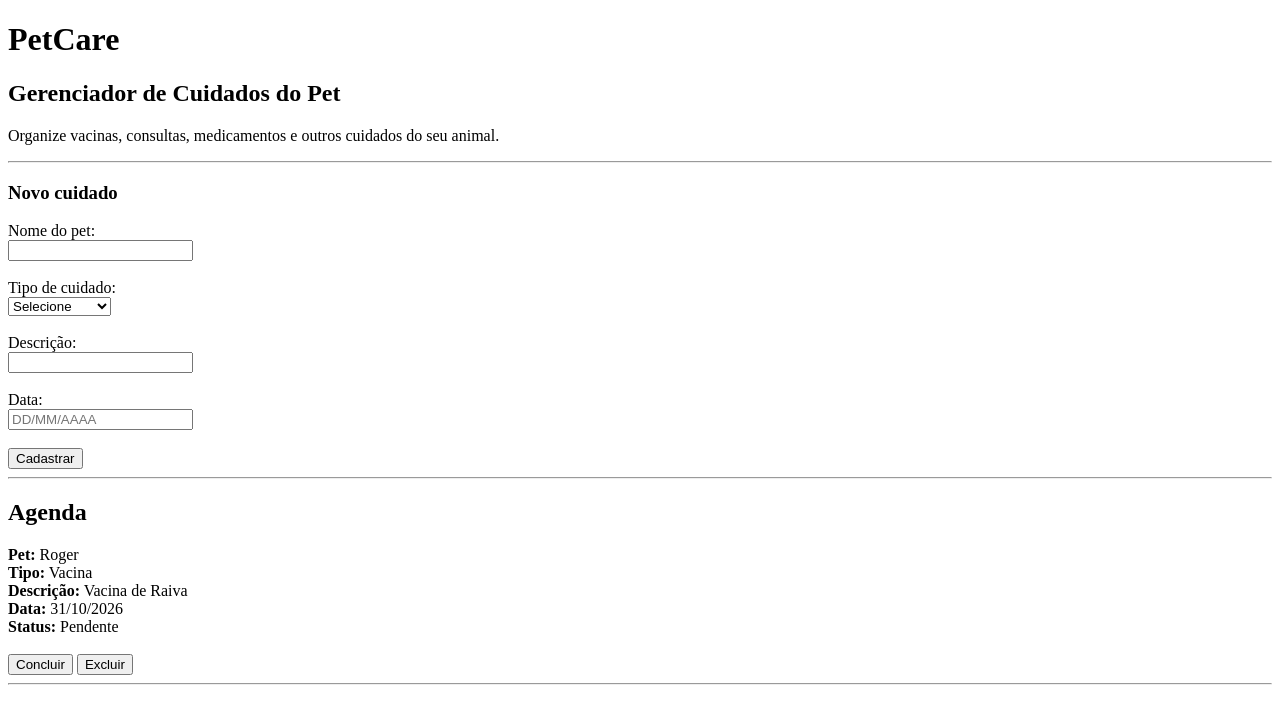
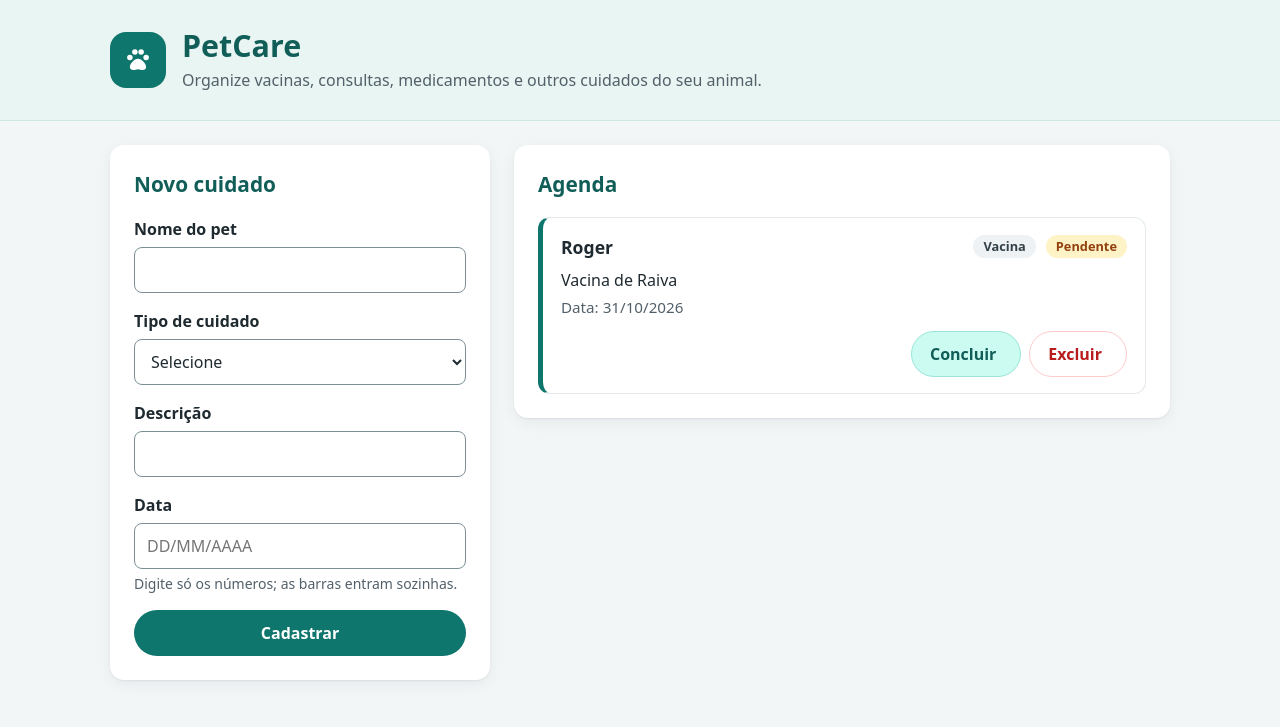
Before and after one commit to RoninXK/PetCare, a Flask app: page / in a window 1280 px wide. Shown: the top 727 px of the page. Run offline with Flask 3, Linux system fonts and the light colour scheme; data comes from the database, SQL or seed files in the repository; some libraries are stand-ins or nearby versions.

Commit message:
feat(ui): modernizar a interface da página principal
Nova apresentação, sem mudar regras nem rotas:
- cabeçalho com o nome PetCare e a descrição
- formulário de cadastro num card e a agenda em outra área
- cada cuidado num card, com etiquetas de tipo e status; pendentes com
  borda verde, concluídos acinzentados
- erros de validação num bloco destacado com role="alert"
- botões arredondados para cadastrar, concluir e excluir
- layout em duas colunas a partir de 900 px e em uma coluna no celular
- paleta em verde-água, branco e cinza claro, com contraste AA

Acessibilidade: rótulos associados aos campos (for/id), dica de
formato ligada à data por aria-describedby, foco visível pelo teclado
e texto extra nos botões para leitores de tela ("Excluir o cuidado de
Rex").

Nomes dos campos, tokens CSRF, valores mantidos após erro, máscara de
data e confirmação de exclusão continuam iguais. O CSS fica em
static/style.css, sem bibliotecas externas.

Refs #15

Co-Authored-By: Claude Opus 5.5 <noreply@anthropic.com>

```diff
--- /dev/null
+++ b/static/style.css
@@ -0,0 +1,369 @@
+/* PetCare - estilos da página principal */
+
+:root {
+    --verde-escuro: #115e59;
+    --verde: #0f766e;
+    --verde-claro: #ccfbf1;
+    --verde-fundo: #e8f5f2;
+    --cinza-fundo: #f3f6f7;
+    --cinza-borda: #7d8f96;
+    --cinza-linha: #e2e8eb;
+    --texto: #1f2a30;
+    --texto-suave: #52606a;
+    --branco: #ffffff;
+    --pendente-fundo: #fef3c7;
+    --pendente-texto: #92400e;
+    --erro: #b91c1c;
+    --erro-fundo: #fef2f2;
+    --erro-borda: #fecaca;
+    --raio: 14px;
+    --sombra: 0 1px 2px rgb(15 23 42 / 6%), 0 4px 16px rgb(15 23 42 / 6%);
+}
+
+*,
+*::before,
+*::after {
+    box-sizing: border-box;
+}
+
+body {
+    margin: 0;
+    background: var(--cinza-fundo);
+    color: var(--texto);
+    font-family: system-ui, -apple-system, "Segoe UI", Roboto, "Helvetica Neue", Arial, sans-serif;
+    font-size: 1rem;
+    line-height: 1.5;
+}
+
+/* Cabeçalho */
+
+.cabecalho {
+    background: var(--verde-fundo);
+    border-bottom: 1px solid #cfe7e2;
+}
+
+.cabecalho-conteudo {
+    display: flex;
+    align-items: center;
+    gap: 16px;
+    max-width: 1100px;
+    margin: 0 auto;
+    padding: 28px 20px;
+}
+
+.logo {
+    flex-shrink: 0;
+    display: grid;
+    place-items: center;
+    width: 56px;
+    height: 56px;
+    border-radius: 16px;
+    background: var(--verde);
+    color: var(--branco);
+}
+
+.cabecalho h1 {
+    margin: 0;
+    color: var(--verde-escuro);
+    font-size: 1.9rem;
+    line-height: 1.2;
+}
+
+.cabecalho p {
+    margin: 4px 0 0;
+    color: var(--texto-suave);
+}
+
+/* Estrutura */
+
+.conteudo {
+    display: grid;
+    gap: 24px;
+    max-width: 1100px;
+    margin: 0 auto;
+    padding: 24px 20px 48px;
+}
+
+@media (min-width: 900px) {
+    .conteudo {
+        grid-template-columns: 380px 1fr;
+        align-items: start;
+    }
+}
+
+.card {
+    background: var(--branco);
+    border-radius: var(--raio);
+    box-shadow: var(--sombra);
+    padding: 24px;
+}
+
+.card h2 {
+    margin: 0 0 16px;
+    color: var(--verde-escuro);
+    font-size: 1.3rem;
+}
+
+/* Formulário */
+
+.campo {
+    margin-bottom: 16px;
+}
+
+.campo label {
+    display: block;
+    margin-bottom: 6px;
+    font-weight: 600;
+}
+
+.campo input,
+.campo select {
+    width: 100%;
+    padding: 10px 12px;
+    border: 1px solid var(--cinza-borda);
+    border-radius: 8px;
+    background: var(--branco);
+    color: var(--texto);
+    font: inherit;
+}
+
+.campo input:hover,
+.campo select:hover {
+    border-color: #52606a;
+}
+
+.dica {
+    display: block;
+    margin-top: 4px;
+    color: var(--texto-suave);
+    font-size: 0.875rem;
+}
+
+/* Mensagens de erro */
+
+.alerta-erro {
+    margin-bottom: 20px;
+    padding: 14px 16px;
+    border: 1px solid var(--erro-borda);
+    border-left: 5px solid var(--erro);
+    border-radius: 10px;
+    background: var(--erro-fundo);
+    color: #7f1d1d;
+}
+
+.alerta-erro strong {
+    display: block;
+    margin-bottom: 4px;
+}
+
+.alerta-erro ul {
+    margin: 0;
+    padding-left: 20px;
+}
+
+/* Botões */
+
+.botao {
+    display: inline-flex;
+    align-items: center;
+    justify-content: center;
+    gap: 6px;
+    padding: 10px 18px;
+    border: 1px solid transparent;
+    border-radius: 999px;
+    font: inherit;
+    font-weight: 600;
+    cursor: pointer;
+    transition: background-color 0.15s, border-color 0.15s;
+}
+
+.botao-principal {
+    width: 100%;
+    background: var(--verde);
+    color: var(--branco);
+}
+
+.botao-principal:hover {
+    background: var(--verde-escuro);
+}
+
+.botao-concluir {
+    background: var(--verde-claro);
+    border-color: #99e6d8;
+    color: var(--verde-escuro);
+}
+
+.botao-concluir:hover {
+    background: #b2f5e6;
+}
+
+.botao-excluir {
+    background: var(--branco);
+    border-color: var(--erro-borda);
+    color: var(--erro);
+}
+
+.botao-excluir:hover {
+    background: var(--erro-fundo);
+}
+
+/* Foco visível para quem navega pelo teclado */
+
+a:focus-visible,
+button:focus-visible,
+input:focus-visible,
+select:focus-visible {
+    outline: 3px solid var(--verde);
+    outline-offset: 2px;
+}
+
+/* Agenda */
+
+.agenda-titulo {
+    display: flex;
+    align-items: baseline;
+    justify-content: space-between;
+    gap: 12px;
+}
+
+.lista-cuidados {
+    display: grid;
+    gap: 14px;
+    margin: 0;
+    padding: 0;
+    list-style: none;
+}
+
+.cuidado {
+    padding: 16px 18px;
+    border: 1px solid var(--cinza-linha);
+    border-left: 5px solid var(--verde);
+    border-radius: 12px;
+    background: var(--branco);
+}
+
+.cuidado-concluido {
+    border-left-color: #94a3b8;
+    background: #f8fafb;
+}
+
+.cuidado-concluido .cuidado-pet {
+    color: var(--texto-suave);
+}
+
+.cuidado-topo {
+    display: flex;
+    flex-wrap: wrap;
+    align-items: center;
+    gap: 8px 10px;
+}
+
+.cuidado-pet {
+    margin: 0;
+    margin-right: auto;
+    font-size: 1.1rem;
+}
+
+.etiqueta {
+    display: inline-block;
+    padding: 2px 10px;
+    border-radius: 999px;
+    font-size: 0.8rem;
+    font-weight: 600;
+}
+
+.etiqueta-tipo {
+    background: #eef2f4;
+    color: #334048;
+}
+
+.etiqueta-pendente {
+    background: var(--pendente-fundo);
+    color: var(--pendente-texto);
+}
+
+.etiqueta-concluido {
+    background: var(--verde-claro);
+    color: var(--verde-escuro);
+}
+
+.cuidado-descricao {
+    margin: 8px 0 4px;
+    overflow-wrap: anywhere;
+}
+
+.cuidado-data {
+    margin: 0;
+    color: var(--texto-suave);
+    font-size: 0.95rem;
+}
+
+.cuidado-acoes {
+    display: flex;
+    flex-wrap: wrap;
+    justify-content: flex-end;
+    gap: 8px;
+    margin-top: 12px;
+}
+
+.cuidado-acoes form {
+    margin: 0;
+}
+
+.agenda-vazia {
+    margin: 0;
+    padding: 28px 16px;
+    border: 2px dashed var(--cinza-linha);
+    border-radius: 12px;
+    color: var(--texto-suave);
+    text-align: center;
+}
+
+/* Texto só para leitores de tela */
+
+.sr-only {
+    position: absolute;
+    width: 1px;
+    height: 1px;
+    padding: 0;
+    margin: -1px;
+    overflow: hidden;
+    clip: rect(0, 0, 0, 0);
+    white-space: nowrap;
+    border: 0;
+}
+
+/* Celular */
+
+@media (max-width: 480px) {
+    .cabecalho-conteudo {
+        padding: 20px 16px;
+    }
+
+    .cabecalho h1 {
+        font-size: 1.6rem;
+    }
+
+    .conteudo {
+        padding: 16px 12px 32px;
+    }
+
+    .card {
+        padding: 18px;
+    }
+
+    .cuidado-acoes .botao,
+    .cuidado-acoes form {
+        flex: 1;
+    }
+
+    .cuidado-acoes .botao {
+        width: 100%;
+    }
+}
+
+@media (prefers-reduced-motion: reduce) {
+    .botao {
+        transition: none;
+    }
+}
--- a/templates/index.html
+++ b/templates/index.html
@@ -3,181 +3,170 @@
 
 <head>
     <meta charset="UTF-8">
+    <meta name="viewport" content="width=device-width, initial-scale=1">
     <title>PetCare</title>
+    <link rel="stylesheet" href="{{ url_for('static', filename='style.css') }}">
 </head>
 
 <body>
 
+    <header class="cabecalho">
+        <div class="cabecalho-conteudo">
+            <div class="logo" aria-hidden="true">
+                <svg width="30" height="30" viewBox="0 0 24 24" fill="currentColor">
+                    <circle cx="5.5" cy="10" r="2.2"/>
+                    <circle cx="9.5" cy="5.5" r="2.2"/>
+                    <circle cx="14.5" cy="5.5" r="2.2"/>
+                    <circle cx="18.5" cy="10" r="2.2"/>
+                    <path d="M12 11c-3 0-6.5 4-6.5 6.6 0 1.6 1.2 2.4 2.7 2.4 1.4 0 2.4-.7 3.8-.7s2.4.7 3.8.7c1.5 0 2.7-.8 2.7-2.4C18.5 15 15 11 12 11z"/>
+                </svg>
+            </div>
+            <div>
                 <h1>PetCare</h1>
+                <p>Organize vacinas, consultas, medicamentos e outros cuidados do seu animal.</p>
+            </div>
+        </div>
+    </header>
 
-    <h2>Gerenciador de Cuidados do Pet</h2>
+    <main class="conteudo">
 
-    <p>
-        Organize vacinas, consultas, medicamentos
-        e outros cuidados do seu animal.
-    </p>
+        <section class="card" aria-labelledby="titulo-cadastro">
 
-    <hr>
-
-    <h3>Novo cuidado</h3>
+            <h2 id="titulo-cadastro">Novo cuidado</h2>
 
             {% if erros %}
-
+            <div class="alerta-erro" role="alert">
+                <strong>Não foi possível cadastrar:</strong>
+                <ul>
                     {% for erro in erros %}
-        <p>
-            <strong>{{ erro }}</strong>
-        </p>
+                    <li>{{ erro }}</li>
                     {% endfor %}
-
+                </ul>
+            </div>
             {% endif %}
 
             <form method="POST">
 
                 <input type="hidden" name="csrf_token" value="{{ csrf_token() }}">
 
-        <label>Nome do pet:</label>
-        <br>
-
+                <div class="campo">
+                    <label for="nome_pet">Nome do pet</label>
                     <input
                         type="text"
+                        id="nome_pet"
                         name="nome_pet"
+                        autocomplete="off"
                         required
                         {%- if dados and dados.nome_pet %} value="{{ dados.nome_pet }}"{% endif %}
                     >
+                </div>
 
-        <br><br>
+                <div class="campo">
+                    <label for="tipo_cuidado">Tipo de cuidado</label>
+                    <select id="tipo_cuidado" name="tipo_cuidado" required>
+                        <option value="">Selecione</option>
+                        <option value="Vacina"{% if dados and dados.tipo_cuidado == "Vacina" %} selected{% endif %}>Vacina</option>
+                        <option value="Consulta"{% if dados and dados.tipo_cuidado == "Consulta" %} selected{% endif %}>Consulta</option>
+                        <option value="Medicamento"{% if dados and dados.tipo_cuidado == "Medicamento" %} selected{% endif %}>Medicamento</option>
+                        <option value="Outro"{% if dados and dados.tipo_cuidado == "Outro" %} selected{% endif %}>Outro</option>
+                    </select>
+                </div>
 
-        <label>Tipo de cuidado:</label>
-        <br>
-
-        <select name="tipo_cuidado" required>
-
-            <option value="">
-                Selecione
-            </option>
-
-            <option value="Vacina"{% if dados and dados.tipo_cuidado == "Vacina" %} selected{% endif %}>
-                Vacina
-            </option>
-
-            <option value="Consulta"{% if dados and dados.tipo_cuidado == "Consulta" %} selected{% endif %}>
-                Consulta
-            </option>
-
-            <option value="Medicamento"{% if dados and dados.tipo_cuidado == "Medicamento" %} selected{% endif %}>
-                Medicamento
-            </option>
-
-            <option value="Outro"{% if dados and dados.tipo_cuidado == "Outro" %} selected{% endif %}>
-                Outro
-            </option>
-
-        </select>
-
-        <br><br>
-
-        <label>Descrição:</label>
-        <br>
-
+                <div class="campo">
+                    <label for="descricao">Descrição</label>
                     <input
                         type="text"
+                        id="descricao"
                         name="descricao"
+                        autocomplete="off"
                         required
                         {%- if dados and dados.descricao %} value="{{ dados.descricao }}"{% endif %}
                     >
+                </div>
 
-        <br><br>
-
-        <label>Data:</label>
-        <br>
-
+                <div class="campo">
+                    <label for="data">Data</label>
                     <input
                         type="text"
+                        id="data"
                         name="data"
-            id="data"
                         placeholder="DD/MM/AAAA"
                         maxlength="10"
                         inputmode="numeric"
+                        aria-describedby="dica-data"
+                        autocomplete="off"
                         required
                         {%- if dados and dados.data %} value="{{ dados.data }}"{% endif %}
                     >
+                    <small id="dica-data" class="dica">Digite só os números; as barras entram sozinhas.</small>
+                </div>
 
-        <br><br>
-
-        <button type="submit">
-            Cadastrar
-        </button>
+                <button type="submit" class="botao botao-principal">Cadastrar</button>
 
             </form>
 
-    <hr>
+        </section>
 
-    <h2>Agenda</h2>
+        <section class="card" aria-labelledby="titulo-agenda">
+
+            <div class="agenda-titulo">
+                <h2 id="titulo-agenda">Agenda</h2>
+            </div>
 
             {% if cuidados %}
 
+            <ul class="lista-cuidados">
+
                 {% for cuidado in cuidados %}
+                {% set pendente = cuidado["status"] == "Pendente" %}
 
-            <div>
+                <li class="cuidado {{ 'cuidado-pendente' if pendente else 'cuidado-concluido' }}">
 
-                <strong>Pet:</strong>
-                {{ cuidado["nome_pet"] }}
+                    <div class="cuidado-topo">
+                        <h3 class="cuidado-pet">{{ cuidado["nome_pet"] }}</h3>
+                        <span class="etiqueta etiqueta-tipo">{{ cuidado["tipo_cuidado"] }}</span>
+                        <span class="etiqueta {{ 'etiqueta-pendente' if pendente else 'etiqueta-concluido' }}">{{ cuidado["status"] }}</span>
+                    </div>
 
-                <br>
+                    <p class="cuidado-descricao">{{ cuidado["descricao"] }}</p>
+                    <p class="cuidado-data">Data: {{ cuidado["data"] | data_br }}</p>
 
-                <strong>Tipo:</strong>
-                {{ cuidado["tipo_cuidado"] }}
+                    <div class="cuidado-acoes">
 
-                <br>
-
-                <strong>Descrição:</strong>
-                {{ cuidado["descricao"] }}
-
-                <br>
-
-                <strong>Data:</strong>
-                {{ cuidado["data"] | data_br }}
-
-                <br>
-
-                <strong>Status:</strong>
-                {{ cuidado["status"] }}
-
-                <br><br>
-
-                {% if cuidado["status"] == "Pendente" %}
-
-                    <form method="POST" action="/concluir/{{ cuidado['id'] }}" style="display: inline">
+                        {% if pendente %}
+                        <form method="POST" action="/concluir/{{ cuidado['id'] }}">
                             <input type="hidden" name="csrf_token" value="{{ csrf_token() }}">
-                        <button type="submit">
-                            Concluir
+                            <button type="submit" class="botao botao-concluir">
+                                Concluir<span class="sr-only"> o cuidado de {{ cuidado["nome_pet"] }}</span>
                             </button>
                         </form>
-
                         {% endif %}
 
-                <form method="POST" action="/excluir/{{ cuidado['id'] }}" style="display: inline"
+                        <form method="POST" action="/excluir/{{ cuidado['id'] }}"
                               onsubmit="return confirm('Tem certeza que deseja excluir este cuidado?');">
                             <input type="hidden" name="csrf_token" value="{{ csrf_token() }}">
-                    <button type="submit">
-                        Excluir
+                            <button type="submit" class="botao botao-excluir">
+                                Excluir<span class="sr-only"> o cuidado de {{ cuidado["nome_pet"] }}</span>
                             </button>
                         </form>
 
                     </div>
 
-            <hr>
+                </li>
 
                 {% endfor %}
 
+            </ul>
+
             {% else %}
 
-        <p>
-            Nenhum cuidado agendado.
-        </p>
+            <p class="agenda-vazia">Nenhum cuidado agendado.</p>
 
             {% endif %}
 
+        </section>
+
+    </main>
 
     <script>
 
```
Lines whose indentation alone changed are shown as unchanged.
